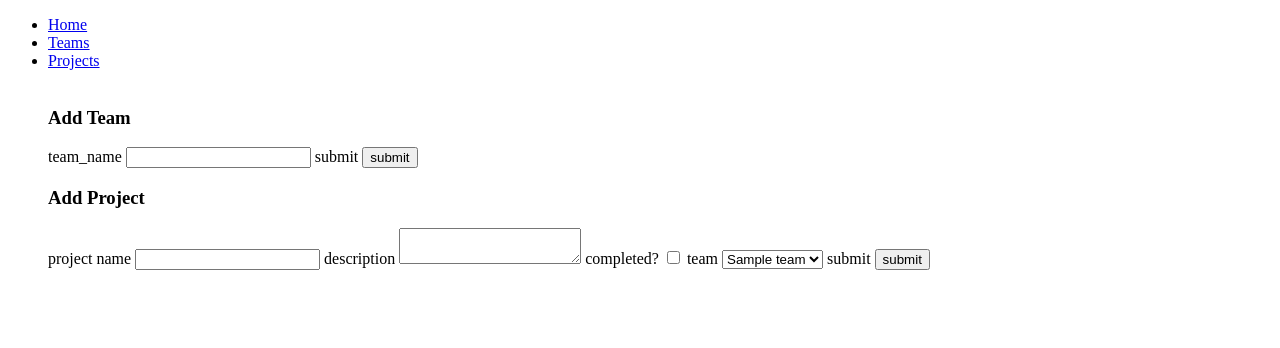
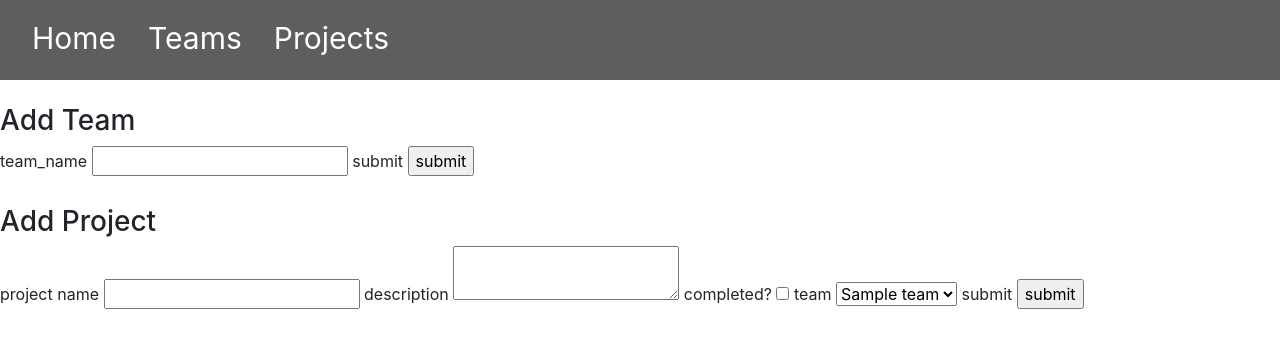
Before and after one commit to Damien580/specsWeek4, a Flask app: page / in a window 1280 px wide. Shown: the top 348 px of the page. Run offline with Flask 3, Linux system fonts and the light colour scheme; tables that the repository leaves empty hold one stand-in row (values such as "Sample post").

Commit message:
styling navbar and bootstrap

```diff
--- a/static/styles.css
+++ b/static/styles.css
@@ -0,0 +1,10 @@
+header{
+    background-color: rgb(94, 94, 94);
+    display: flex;
+    height: 10vh;
+}
+
+.nav-link{
+    color:rgb(255, 255, 255);
+    font-size: 30px;
+}
--- a/templates/base.html
+++ b/templates/base.html
@@ -5,10 +5,12 @@
     <meta http-equiv="X-UA-Compatible" content="IE=edge">
     <meta name="viewport" content="width=device-width, initial-scale=1.0">
     <title>Project-Tracking-App</title>
+    <link rel="stylesheet" href="https://cdn.jsdelivr.net/npm/bootstrap@4.0.0/dist/css/bootstrap.min.css" integrity="sha384-Gn5384xqQ1aoWXA+058RXPxPg6fy4IWvTNh0E263XmFcJlSAwiGgFAW/dAiS6JXm" crossorigin="anonymous">
+    <link rel="stylesheet" href="/static/styles.css"/>
 </head>
 <body>
-    <div class="collapse navbar-collapse" id="navbarSupportedContent">
-        <ul class="navbar-nav mr-auto">
+  <header class="header">
+      <ul class="navbar list-unstyled">
         <li class="nav-item active">
           <a class="nav-link" href="/">Home</a>
         </li>
@@ -18,9 +20,10 @@
         <li class="nav-item active">
           <a class="nav-link" href="/all-projects">Projects</a>
         </li>
-
+      </ul>
+    </div>
+  </header>
           <br>
-
 
 
 
--- a/templates/home.html
+++ b/templates/home.html
@@ -13,7 +13,7 @@
             {{team_form.submit }} <!--creates the submit button-->
         </form>
     </div>
-
+<br>
     <div class="form-container">
         <h3 class="title">Add Project</h3>
         <form action="{{ url_for('add_project') }}" method="POST">
```
Lines whose indentation alone changed are shown as unchanged.
